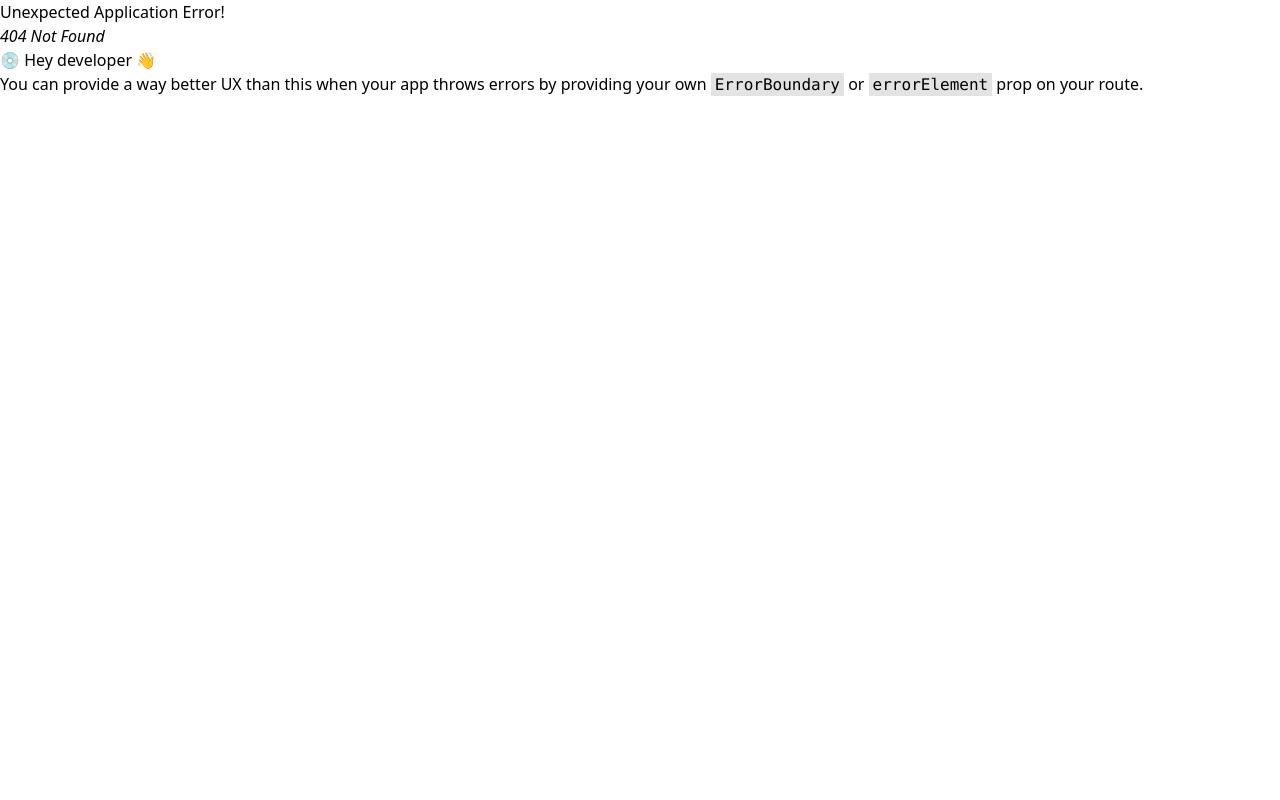
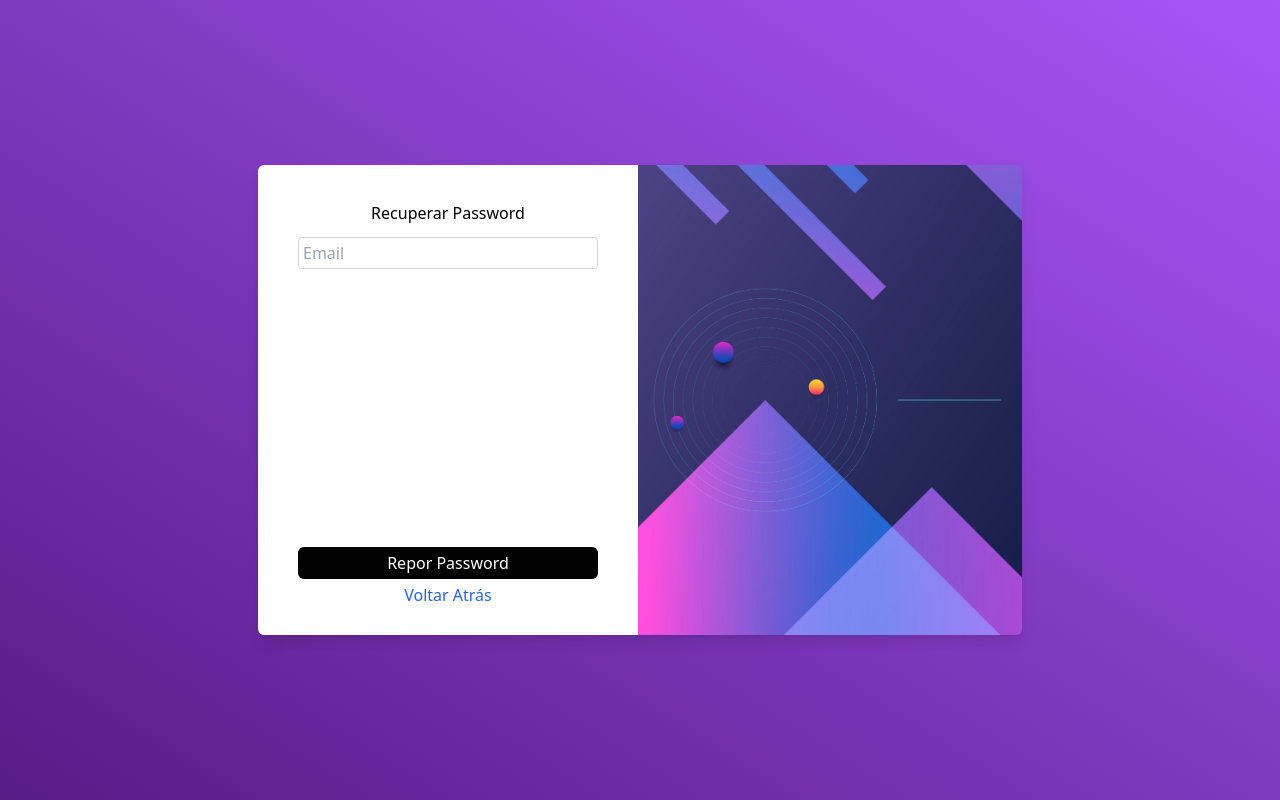
Before and after one commit to personaltable/betterStock, a React (Vite) app in the folder frontend/: page /ForgotPassword in a window 1280 px wide. Before the commit this address had no page. Built offline with nearby package versions, Linux system fonts and the light colour scheme.

Commit message:
ForgotPassword_ToolTip_Css_Both

```diff
--- /dev/null
+++ b/frontend/src/components/containers/ToolTip.jsx
@@ -0,0 +1,35 @@
+import React, { useState } from 'react';
+
+const Tooltip = ({ children, content, position = 'left', className = '' }) => {
+    const [showTooltip, setShowTooltip] = useState(false);
+
+    let tooltipPositionClasses = '';
+    if (position === 'right') {
+        tooltipPositionClasses = 'left-full top-1/2 transform -translate-y-1/2 ml-2';
+    } else if (position === 'left') {
+        tooltipPositionClasses = 'right-full top-1/2 transform -translate-y-1/2 mr-2';
+    } else if (position === 'top') {
+        tooltipPositionClasses = 'left-1/2 transform -translate-x-1/2 -translate-y-full mb-2';
+    } else if (position === 'bottom') {
+        tooltipPositionClasses = 'left-1/2 transform -translate-x-1/2 translate-y-full mt-2';
+    }
+
+    return (
+        <div className='relative flex items-center'>
+            <div
+                className='cursor-pointer'
+                onMouseEnter={() => setShowTooltip(true)}
+                onMouseLeave={() => setShowTooltip(false)}
+            >
+                {children}
+            </div>
+            {showTooltip && (
+                <div className={`absolute ${tooltipPositionClasses} w-64 bg-gray-800 text-white text-sm p-2 rounded-md shadow-lg ${className}`}>
+                    {content}
+                </div>
+            )}
+        </div>
+    );
+};
+
+export default Tooltip;
--- a/frontend/src/components/containers/containerBody.jsx
+++ b/frontend/src/components/containers/containerBody.jsx
@@ -2,7 +2,7 @@ import React from 'react';
 
 const ContainerBody = ({ children, className = '' }) => {
     return (
-        <div className={`relative p-5 h-80 w-[450px] bg-white text-center text-2xl text-gray-900 shadow-lg rounded-lg border border-gray-300 ${className}`}>
+        <div className={`relative p-5 ml-2 mt-2 h-80 w-[450px] bg-white text-center text-2xl text-gray-900 shadow-lg rounded-lg border border-gray-300 ${className}`}>
             {children}
         </div>
     );
--- a/frontend/src/main.jsx
+++ b/frontend/src/main.jsx
@@ -10,13 +10,15 @@ import Login from './screens/Login.jsx'
 import Register from './screens/Register.jsx'
 import Dashboard from './screens/Dashboard.jsx'
 import Stock from './screens/Stock.jsx'
+import ForgotPassword from './screens/ForgotPassword.jsx'
 
 const router = createBrowserRouter(
   createRoutesFromElements(
     <Route path="/" element={<App />}>
       <Route index={true} path="/" element={<Login />} />
       <Route index={true} path="/register" element={<Register />} />
-      <Route path='' element={<PrivateRoute/>}>
+      <Route index={true} path="/ForgotPassword" element={<ForgotPassword />} />
+      <Route path='' element={<PrivateRoute />}>
         <Route index={true} path="/dashboard" element={<Dashboard />} />
         <Route index={true} path="/stock" element={<Stock />} />
       </Route>
--- a/frontend/src/screens/Dashboard.jsx
+++ b/frontend/src/screens/Dashboard.jsx
@@ -6,6 +6,7 @@ import ContainerBody from '../components/containers/containerBody';
 import DropdownCheck from '../components/Dropdown/DropdownCheck';
 import PieChart from '../components/charts/pieChart';
 import BarChart from '../components/charts/barChart';
+import Tooltip from '../components/containers/ToolTip';
 
 import { useDispatch, useSelector } from 'react-redux';
 import { useGetProductsQuery } from '../slices/productsApiSlice';
@@ -13,6 +14,7 @@ import { setProducts, setStatus, setError } from '../slices/productsSlice';
 
 
 import { IoSettingsOutline } from "react-icons/io5";
+import { CiCircleQuestion } from "react-icons/ci";
 
 
 const Dashboard = () => {
@@ -52,8 +54,10 @@ const Dashboard = () => {
         <div className='bg-basepurple-500 flex flex-row justify-between w-full p-3'>
           <div className='flex flex-row gap-5'>
             {columnsOptions.includes("Todos os produtos") ? (
+
               <ContainerHeader>
                 <div className='text-lg'>Todos os produtos</div>
+
               </ContainerHeader>
             ) : (null)}
 
@@ -89,29 +93,36 @@ const Dashboard = () => {
         </div>
 
         {/*____________________________ Body___________________________ */}
-        <div className='flex flex-row w-full p-5 justify-between'>
+        <div className='flex flex-row w-full justify-between'>
           <div className='flex flex-wrap justify-start gap-5'>
             {columnsOptionsBody.includes("Quantidade por categoria(Pie)") ? (
               <ContainerBody>
-                <div>PieChart <PieChart /></div>
+                <div className='flex flex-col'>
+                  <div className='flex flex-row justify-between'>
+                    <div>Quantidade por categoria</div>
+                    <Tooltip content="Este é o tooltip" className='z-20'><CiCircleQuestion /></Tooltip>
+                  </div>
+                  <PieChart />
+                </div>
+
               </ContainerBody>
             ) : (null)}
 
             {columnsOptionsBody.includes("Quantidade por categoria(Barras)") ? (
               <ContainerBody>
-                <div>Bar Chart<BarChart /> </div>
+                <div>Quantidade por categoria<BarChart /> </div>
               </ContainerBody>
             ) : (null)}
 
             {columnsOptionsBody.includes("Produtos stock mais alto") ? (
               <ContainerBody>
-                <div>Produtos com Mais Stock</div>
+                <div>Produtos com stock mais alto</div>
               </ContainerBody>
             ) : (null)}
 
             {columnsOptionsBody.includes("Produtos stock mais baixo") ? (
               <ContainerBody>
-                <div>Produtos com Menos Stock</div>
+                <div>Produtos com stock mais baixo</div>
               </ContainerBody>
             ) : (null)}
           </div>
@@ -124,7 +135,7 @@ const Dashboard = () => {
               selectedOptions={columnsOptionsBody}
               onOptionSelect={setColumnsOptionsBody}
             >
-              <div className=' flex text-2xl cursor-pointer p-1'>
+              <div className=' flex text-2xl cursor-pointer p-1 m-1'>
                 <IoSettingsOutline />
               </div>
             </DropdownCheck>
--- /dev/null
+++ b/frontend/src/screens/ForgotPassword.jsx
@@ -0,0 +1,87 @@
+import React from 'react'
+import { useState, useEffect } from 'react'
+import { Link, useNavigate } from 'react-router-dom'
+import { useForm } from 'react-hook-form'
+import { useDispatch, useSelector } from 'react-redux'
+import { useLoginMutation } from '../slices/userApiSlice'
+import { setCredentials } from '../slices/authSlice'
+
+
+const ForgotPassword = () => {
+
+    const navigate = useNavigate();
+    const dispatch = useDispatch();
+
+    const [login, { isLoading }] = useLoginMutation();
+    const { userInfo } = useSelector((state) => state.auth);
+
+    useEffect(() => {
+        if (userInfo) {
+            navigate('/login')
+        }
+    }, [navigate, userInfo]);
+
+    const { register, handleSubmit, setError, formState: { errors, isSubmitting } } = useForm({
+        defaultValues: {
+            email: "",
+            password: "",
+        }
+    });
+
+    const onSubmit = async data => {
+        try {
+            const res = await login({ email: data.email, password: data.password }).unwrap();
+            dispatch(setCredentials({ ...res }))
+            navigate('/resgister')
+        } catch (error) {
+            console.log(error?.data?.message)
+            setError("root", { message: "Email errado" })
+        }
+    }
+
+    // ---------------------------------Variavel ShowPassword--------------
+
+
+    return (
+        <div className='flex flex-row h-screen bg-gradient-to-tr to-purple-500 from-purple-900 '>
+            <div className='m-auto flex flex-row h-[470px] shadow-lg'>
+                <form onSubmit={handleSubmit(onSubmit)} className='flex flex-col p-3 px-10 w-[380px] bg-white rounded-l-md justify-between items-center'>
+                    <div className='flex flex-col gap-3 w-full'>
+                        <div className='text-center pt-6'>Recuperar Password</div>
+
+                        <div>
+                            <input
+                                {...register("email", {
+                                    required: "Email é obrigatório",
+                                    validate: (value) => {
+                                        if (!value.includes('@')) {
+                                            return "Email inválido";
+                                        }
+                                        return true;
+                                    }
+                                })}
+                                type='text' placeholder='Email'
+                                className='border border-gray-300 rounded w-full h-8 pl-1' />
+                            {errors.email && <div className='text-red-500'>{errors.email.message}</div>}
+                        </div>
+
+
+                    </div>
+
+                    {isLoading && <div>Loading...</div>}
+
+                    <div className='w-full'>
+                        {errors.root && <div className='text-red-500'>{errors.root.message}</div>}
+                        <button type='submit' className={`${isSubmitting ? 'bg-gray-600' : 'bg-black cursor-pointer'} text-white p-1 rounded-md mt-4 w-full mb-1`}>Repor Password</button>
+                        <div className='mb-4 text-center'><Link className="text-blue-600 " to="/">Voltar Atrás</Link></div>
+                    </div>
+                </form>
+                <div className='bg-black w-96 rounded-r-md bg-[url("/images/geometric1.jpg")] bg-cover'>
+                    {/* <div className='text-white p-3 mt-28 text-center text-5xl'> Bem Vindo </div> */}
+                </div>
+            </div>
+        </div>
+    )
+}
+
+export default ForgotPassword
--- a/frontend/src/screens/Login.jsx
+++ b/frontend/src/screens/Login.jsx
@@ -84,7 +84,7 @@ const Login = () => {
                   {showPassword ? <AiTwotoneEyeInvisible /> : <AiTwotoneEye />}
                 </button>
               </div>
-              <div>Esqueceu a senha?</div>
+              <div className='mb-4'>Esqueceu a  <Link className="text-blue-600" to="/ForgotPassword">senha</Link>?</div>
             </div>
 
           </div>
```
